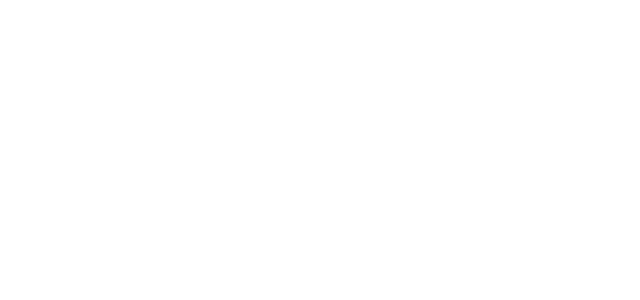
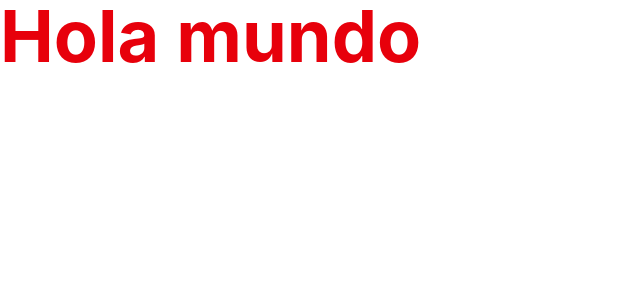
Before and after one commit to Kevin-AC/AutosColombia, a React app in the folder frontend/: page / in a window 1280 px wide. Shown: the top 300 px of the page, without its empty margins (0-640 px from the left). Built offline with nearby package versions, Linux system fonts and the light colour scheme; the HTML template or start-up script is replaced by a standard one.

Commit message:
Feat(Frontend):Limpiando proyecto inicial

```diff
--- a/frontend/src/App.jsx
+++ b/frontend/src/App.jsx
@@ -3,6 +3,7 @@
 
   return (
     <>
+    <h1 className="text-7xl font-bold text-red-600">Hola mundo</h1>
 
     </>
   )
```
